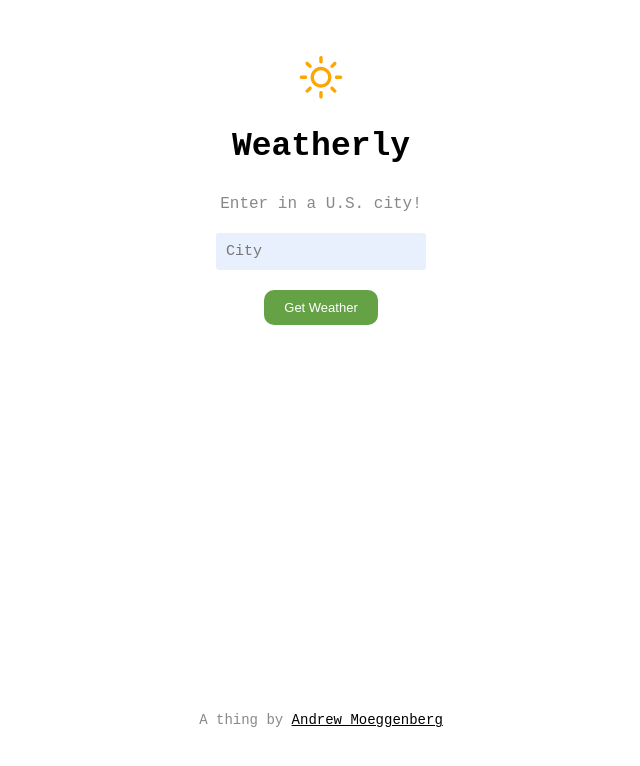
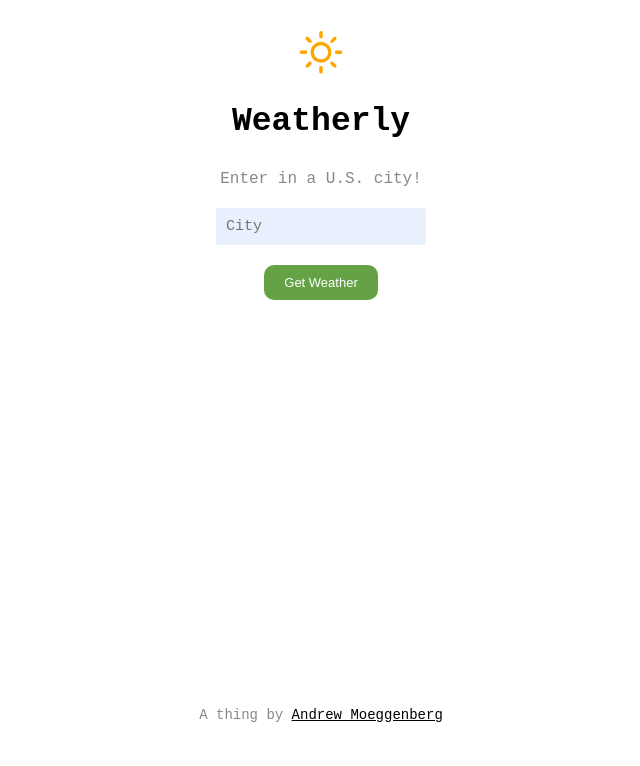
Before and after one commit to andrewmoeggy/Weather-Observer, a React (Create React App) app: page / in a window 1280 px wide. Shown: the top 766 px of the page, without its empty margins (319-959 px from the left). Built offline with nearby package versions, Linux system fonts and the light colour scheme; the HTML template or start-up script is replaced by a standard one.

Commit message:
minor css change

```diff
--- a/src/App.css
+++ b/src/App.css
@@ -22,8 +22,7 @@ body {
   display: grid;
   grid-template-columns: 1fr;
   grid-template-rows: 1fr 1fr;
-  height: 90vh;
-  margin-top: 3%;
+  margin-top: 1%;
   padding: 1rem;
 }
 
```
